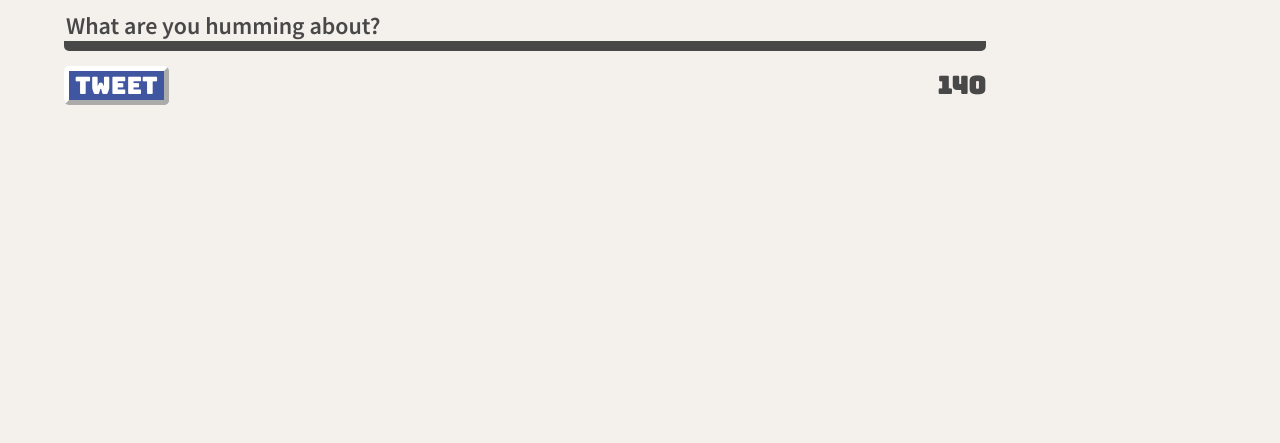
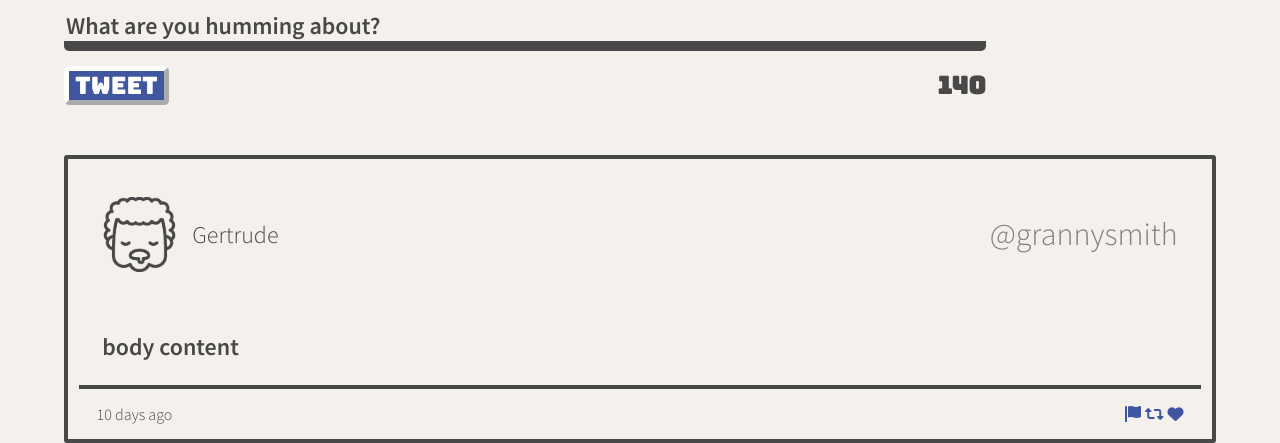
Before and after one commit to CJM1994/tweeter, a website: page public/index.html in a window 1280 px wide. Shown: the part 610-1053 px from the top of the page. Before the commit the page ends 800 px from the top, so only its background shows below. Drawn offline with nearby package versions, Linux system fonts and the light colour scheme.

Commit message:
Add styling for tweet boxes with harcoded example

```diff
--- a/public/index.html
+++ b/public/index.html
@@ -24,6 +24,7 @@
   <link rel="stylesheet" href="styles/nav.css" type="text/css" />
   <link rel="stylesheet" href="styles/header.css" type="text/css" />
   <link rel="stylesheet" href="styles/new-tweet.css" type="text/css" />
+  <link rel="stylesheet" href="styles/tweet.css" type="text/css" />
 
   <!-- External JS -->
   <script src="https://ajax.googleapis.com/ajax/libs/jquery/3.4.1/jquery.min.js"></script>
@@ -68,6 +69,34 @@
       </form>
     </section>
 
+    <section id="tweet-container">
+      <article class="tweet">
+        <header>
+          <div>
+            <img src="/images/sleeping-granny.png">
+            Gertrude
+          </div>
+          <p>
+            @grannysmith
+          </p>
+        </header>
+        <p>
+          body content
+        </p>
+        <footer>
+          <div class="divider"></div>
+          <div class="footer-content">
+            <p>10 days ago</p>
+            <div class="icons">
+              <i class="fa-solid fa-flag"></i>
+              <i class="fa-solid fa-retweet"></i>
+              <i class="fa-solid fa-heart"></i>
+            </div>
+          </div>
+        </footer>
+      </article>
+    </section>
+
   </main>
 </body>
 
--- a/public/styles/header.css
+++ b/public/styles/header.css
@@ -1,4 +1,4 @@
-header {
+body > header {
   height: 400px;
   width: 100%;
   background-color: goldenrod;
--- a/public/styles/nav.css
+++ b/public/styles/nav.css
@@ -15,6 +15,10 @@ nav {
   position: absolute;
 }
 
+nav i {
+  color: red;
+}
+
 .nav-logo {
   font-family: 'Bungee', cursive;
   font-size: 2em;
--- /dev/null
+++ b/public/styles/tweet.css
@@ -0,0 +1,61 @@
+.tweet {
+  display: flex;
+  flex-direction: column;
+  justify-content: center;
+  border: 4px solid #484848;
+  color: #484848;
+  border-radius: 3px;
+  margin-top: 50px;
+}
+
+.tweet header {
+  display: flex;
+  height: 150px;
+  align-items: center;
+  justify-content: space-between;
+  margin: 0 3%;
+}
+
+.tweet header div {
+  display: flex;
+  align-items: center;
+}
+
+.tweet header p {
+  color: gray;
+  font-size: 32px;
+}
+
+.tweet header img {
+  width: 75px;
+  height: 75px;
+  margin-right: 15px;
+}
+
+.tweet > p {
+  font-weight: 600;
+  padding-left: 3%;
+}
+
+.tweet footer {
+  display: flex;
+  flex-direction: column;
+  align-items: center;
+}
+
+.tweet footer .divider {
+  width: 98%;
+  border-top: 4px solid #484848;
+}
+
+.tweet .footer-content {
+  display: flex;
+  align-items: center;
+  justify-content: space-between;
+  width: 95%;
+  font-size: 16px;
+}
+
+.tweet .footer-content .icons {
+  color: #4056A1;
+}
--- a/server/data-files/initial-tweets.json
+++ b/server/data-files/initial-tweets.json
@@ -8,7 +8,7 @@
     "content": {
       "text": "If I have seen further it is by standing on the shoulders of giants"
     },
-    "created_at": 1646001149441
+    "created_at": 1646006436636
   },
   {
     "user": {
@@ -19,6 +19,6 @@
     "content": {
       "text": "Je pense , donc je suis"
     },
-    "created_at": 1646087549441
+    "created_at": 1646092836636
   }
 ]
```
Also changed, not shown: public/images/sleeping-granny.png (added).
